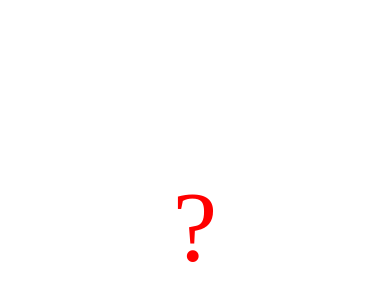
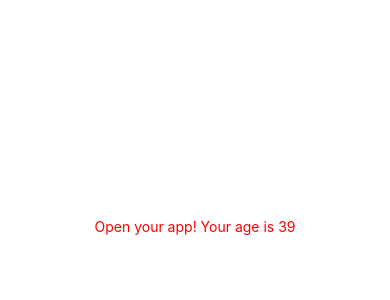
Before and after one commit to gabebravo/react-native-fitness-app, a React Native app: screen / in a window 390 px wide. Shown: the part 196-496 px from the top of the page. Built offline with nearby package versions, Linux system fonts and the light colour scheme.

Commit message:
Default starter

```diff
--- a/App.js
+++ b/App.js
@@ -1,6 +1,5 @@
 import React from 'react';
 import { StyleSheet, Text, View } from 'react-native';
-import { Ionicons } from '@expo/vector-icons';
 
 const age = 39;
 
@@ -9,7 +8,7 @@ class App extends React.Component {
   render() {
     return (
       <View style={styles.container}>
-        <Ionicons name="ios-pizza" color="red" size={100} />
+        <Text style={styles.text}>{ `Open your app! Your age is ${age}` }</Text>
       </View>
     );
   }
```
